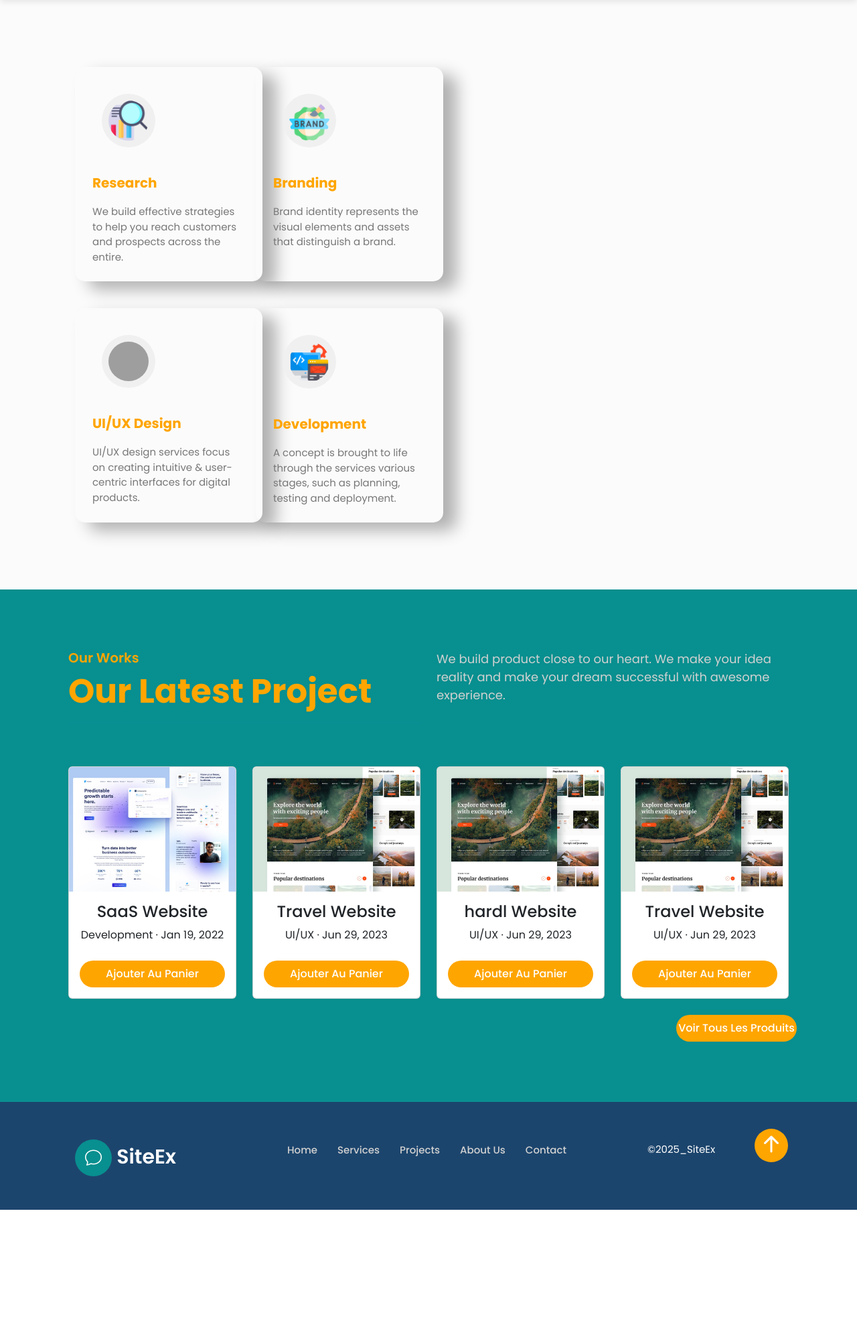
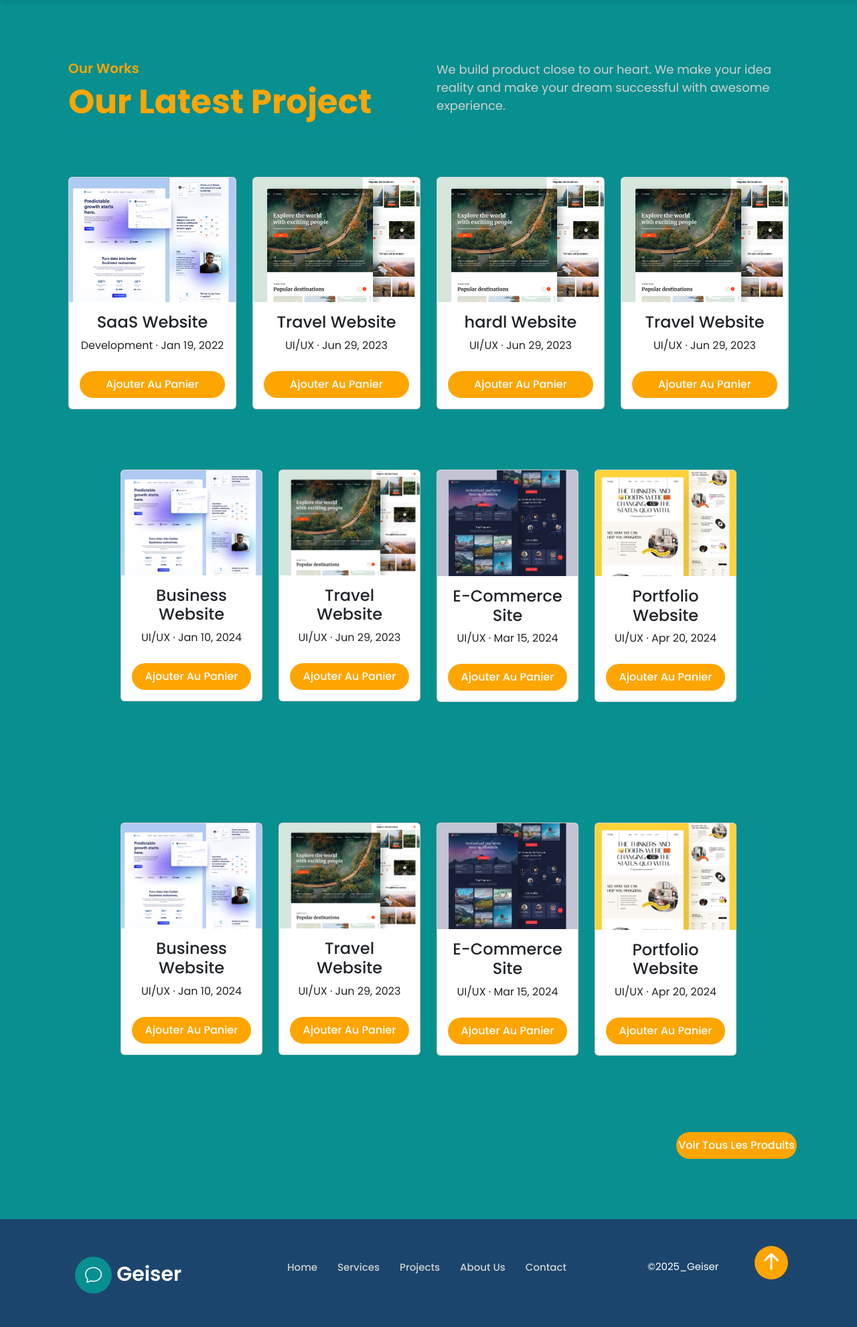
Before and after one commit to mestaouiyoussef/geiser, a PHP site: page /produits.php in a window 1280 px wide. Shown: the part 134-2115 px from the top of the page at 67% size. Before the commit the page ends 1940 px from the top, so only its background shows below. Run offline with PHP 8.4, Linux system fonts and the light colour scheme; a user stored in the database is signed in; data comes from the database, SQL or seed files in the repository; data that the repository does not hold is empty; grey boxes are pictures that could not be loaded.

Commit message:
Ton message ici

```diff
--- a/produits.php
+++ b/produits.php
@@ -158,78 +158,6 @@ document.querySelectorAll('.add-to-cart-form').forEach(form => {
     }, 4000); // 4000 millisecondes = 4 secondes
 </script>
 
-
-
-
-    <!-- services section  -->
-
-    <section class="services-section" id="services">
-        <div class="container">
-            <div class="row">
-
-                <div class="col-lg-6 col-md-12 col-sm-12 services">
-
-                    <div class="row row1">
-                        <div class="col-lg-6 col-md-6 col-sm-12">
-                            <div class="card">
-                                <img src="images/research.png" class="card-img-top" alt="...">
-                                <div class="card-body">
-                                    <h4 class="card-title">Research</h4>
-                                    <p class="card-text">We build effective strategies to help you reach customers
-                                        and
-                                        prospects
-                                        across the entire.</p>
-                                </div>
-                            </div>
-                        </div>
-
-                        <div class="col-lg-6 col-md-6 col-sm-12">
-                            <div class="card">
-                                <img src="images/brand.png" class="card-img-top" alt="...">
-                                <div class="card-body">
-                                    <h4 class="card-title">Branding</h4>
-                                    <p class="card-text">Brand identity represents the visual elements and assets
-                                        that
-                                        distinguish a brand.</p>
-                                </div>
-                            </div>
-                        </div>
-
-                    </div>
-
-                    <div class="row row2">
-
-                        <div class="col-lg-6 col-md-6 col-sm-12">
-                            <div class="card">
-                                <img src="images/ux.png" class="card-img-top" alt="...">
-                                <div class="card-body">
-                                    <h4 class="card-title">UI/UX Design</h4>
-                                    <p class="card-text">UI/UX design services focus on creating intuitive &
-                                        user-centric
-                                        interfaces for digital products.</p>
-                                </div>
-                            </div>
-                        </div>
-
-                        <div class="col-lg-6 col-md-6 col-sm-12">
-                            <div class="card">
-                                <img src="images/app-development.png" class="card-img-top" alt="...">
-                                <div class="card-body">
-                                    <h4 class="card-title">Development</h4>
-                                    <p class="card-text">A concept is brought to life through the services various
-                                        stages, such
-                                        as planning, testing and deployment.</p>
-                                </div>
-                            </div>
-                        </div>
-                    </div>
-
-                </div>
-
-            </div>
-        </div>
-    </section>
-
     <!-- project section  -->
 
     <section class="project-section" id="projects">
@@ -255,7 +183,7 @@ document.querySelectorAll('.add-to-cart-form').forEach(form => {
                         <h4 class="card-title">SaaS Website</h4>
                         <p class="card-text">Development · Jan 19, 2022</p>
                         <form class="add-to-cart-form" data-name="SaaS Website" data-price="99">
-<form method="post" class="add-to-cart" data-id="<?= $row['id'] ?>">
+<form method="post" class="add-to-cart.php" data-id="<?= $row['id'] ?>">
     <button type="submit" class="btn btn-orange w-100">Ajouter au panier</button>
 </form>
 </form>
@@ -322,6 +250,146 @@ document.querySelectorAll('.add-to-cart-form').forEach(form => {
 
         </div>
     </div>
+<div class="container project-section">
+    <div class="row project">
+
+        <!-- Projet 1 -->
+        <div class="col-lg-3 col-md-6 col-sm-12">
+            <div class="card">
+                <img src="images/project1.jpg" class="card-img-top" alt="Business Website">
+                <div class="card-body text-center">
+                    <h4 class="card-title">Business Website</h4>
+                    <p class="card-text">UI/UX · Jan 10, 2024</p>
+                    <form method="post" action="add_to_cart.php">
+                        <input type="hidden" name="product_name" value="Business Website">
+                        <input type="hidden" name="price" value="99">
+                        <button type="submit" class="btn w-100">Ajouter au panier</button>
+                    </form>
+                </div>
+            </div>
+        </div>
+
+        <!-- Projet 2 -->
+        <div class="col-lg-3 col-md-6 col-sm-12">
+            <div class="card">
+                <img src="images/project2.jpg" class="card-img-top" alt="Travel Website">
+                <div class="card-body text-center">
+                    <h4 class="card-title">Travel Website</h4>
+                    <p class="card-text">UI/UX · Jun 29, 2023</p>
+                    <form method="post" action="add_to_cart.php">
+                        <input type="hidden" name="product_name" value="Travel Website">
+                        <input type="hidden" name="price" value="89">
+                        <button type="submit" class="btn w-100">Ajouter au panier</button>
+                    </form>
+                </div>
+            </div>
+        </div>
+
+        <!-- Projet 3 -->
+        <div class="col-lg-3 col-md-6 col-sm-12">
+            <div class="card">
+                <img src="images/project3.jpg" class="card-img-top" alt="E-Commerce Site">
+                <div class="card-body text-center">
+                    <h4 class="card-title">E-Commerce Site</h4>
+                    <p class="card-text">UI/UX · Mar 15, 2024</p>
+                    <form method="post" action="add_to_cart.php">
+                        <input type="hidden" name="product_name" value="E-Commerce Site">
+                        <input type="hidden" name="price" value="129">
+                        <button type="submit" class="btn w-100">Ajouter au panier</button>
+                    </form>
+                </div>
+            </div>
+        </div>
+
+        <!-- Projet 4 -->
+        <div class="col-lg-3 col-md-6 col-sm-12">
+            <div class="card">
+                <img src="images/project4.jpg" class="card-img-top" alt="Portfolio Website">
+                <div class="card-body text-center">
+                    <h4 class="card-title">Portfolio Website</h4>
+                    <p class="card-text">UI/UX · Apr 20, 2024</p>
+                    <form method="post" action="add_to_cart.php">
+                        <input type="hidden" name="product_name" value="Portfolio Website">
+                        <input type="hidden" name="price" value="79">
+                        <button type="submit" class="btn w-100">Ajouter au panier</button>
+                    </form>
+                </div>
+            </div>
+        </div>
+
+    </div> <!-- Fin .row -->
+</div> <!-- Fin .container -->
+<div class="container project-section">
+    <div class="row project">
+
+        <!-- Projet 1 -->
+        <div class="col-lg-3 col-md-6 col-sm-12">
+            <div class="card">
+                <img src="images/project1.jpg" class="card-img-top" alt="Business Website">
+                <div class="card-body text-center">
+                    <h4 class="card-title">Business Website</h4>
+                    <p class="card-text">UI/UX · Jan 10, 2024</p>
+                    <form method="post" action="add_to_cart.php">
+                        <input type="hidden" name="product_name" value="Business Website">
+                        <input type="hidden" name="price" value="99">
+                        <button type="submit" class="btn w-100">Ajouter au panier</button>
+                    </form>
+                </div>
+            </div>
+        </div>
+
+        <!-- Projet 2 -->
+        <div class="col-lg-3 col-md-6 col-sm-12">
+            <div class="card">
+                <img src="images/project2.jpg" class="card-img-top" alt="Travel Website">
+                <div class="card-body text-center">
+                    <h4 class="card-title">Travel Website</h4>
+                    <p class="card-text">UI/UX · Jun 29, 2023</p>
+                    <form method="post" action="add_to_cart.php">
+                        <input type="hidden" name="product_name" value="Travel Website">
+                        <input type="hidden" name="price" value="89">
+                        <button type="submit" class="btn w-100">Ajouter au panier</button>
+                    </form>
+                </div>
+            </div>
+        </div>
+
+        <!-- Projet 3 -->
+        <div class="col-lg-3 col-md-6 col-sm-12">
+            <div class="card">
+                <img src="images/project3.jpg" class="card-img-top" alt="E-Commerce Site">
+                <div class="card-body text-center">
+                    <h4 class="card-title">E-Commerce Site</h4>
+                    <p class="card-text">UI/UX · Mar 15, 2024</p>
+                    <form method="post" action="add_to_cart.php">
+                        <input type="hidden" name="product_name" value="E-Commerce Site">
+                        <input type="hidden" name="price" value="129">
+                        <button type="submit" class="btn w-100">Ajouter au panier</button>
+                    </form>
+                </div>
+            </div>
+        </div>
+
+        <!-- Projet 4 -->
+        <div class="col-lg-3 col-md-6 col-sm-12">
+            <div class="card">
+                <img src="images/project4.jpg" class="card-img-top" alt="Portfolio Website">
+                <div class="card-body text-center">
+                    <h4 class="card-title">Portfolio Website</h4>
+                    <p class="card-text">UI/UX · Apr 20, 2024</p>
+                    <form method="post" action="add_to_cart.php">
+                        <input type="hidden" name="product_name" value="Portfolio Website">
+                        <input type="hidden" name="price" value="79">
+                        <button type="submit" class="btn w-100">Ajouter au panier</button>
+                    </form>
+                </div>
+            </div>
+        </div>
+
+    </div> <!-- Fin .row -->
+</div> <!-- Fin .container -->
+
+
             </div> <!-- fin .row.project -->
 
         <div class="text-end mt-4">
@@ -352,7 +420,7 @@ document.querySelectorAll('.add-to-cart-form').forEach(form => {
         <div class="container">
             <div class="row">
                 <div class="col-lg-3 col-md-12 col-sm-12">
-                    <p class="logo"><i class="bi bi-chat"></i> SiteEx</p>
+                    <p class="logo"><i class="bi bi-chat"></i> Geiser</p>
                 </div>
                 <div class="col-lg-6 col-md-12 col-sm-12">
                     <ul class="d-flex">
@@ -365,7 +433,7 @@ document.querySelectorAll('.add-to-cart-form').forEach(form => {
                 </div>
 
                 <div class="col-lg-2 col-md-12 col-sm-12">
-                    <p>&copy;2025_SiteEx</p>
+                    <p>&copy;2025_Geiser</p>
                 </div>
 
                 <div class="col-lg-1 col-md-12 col-sm-12">
```
